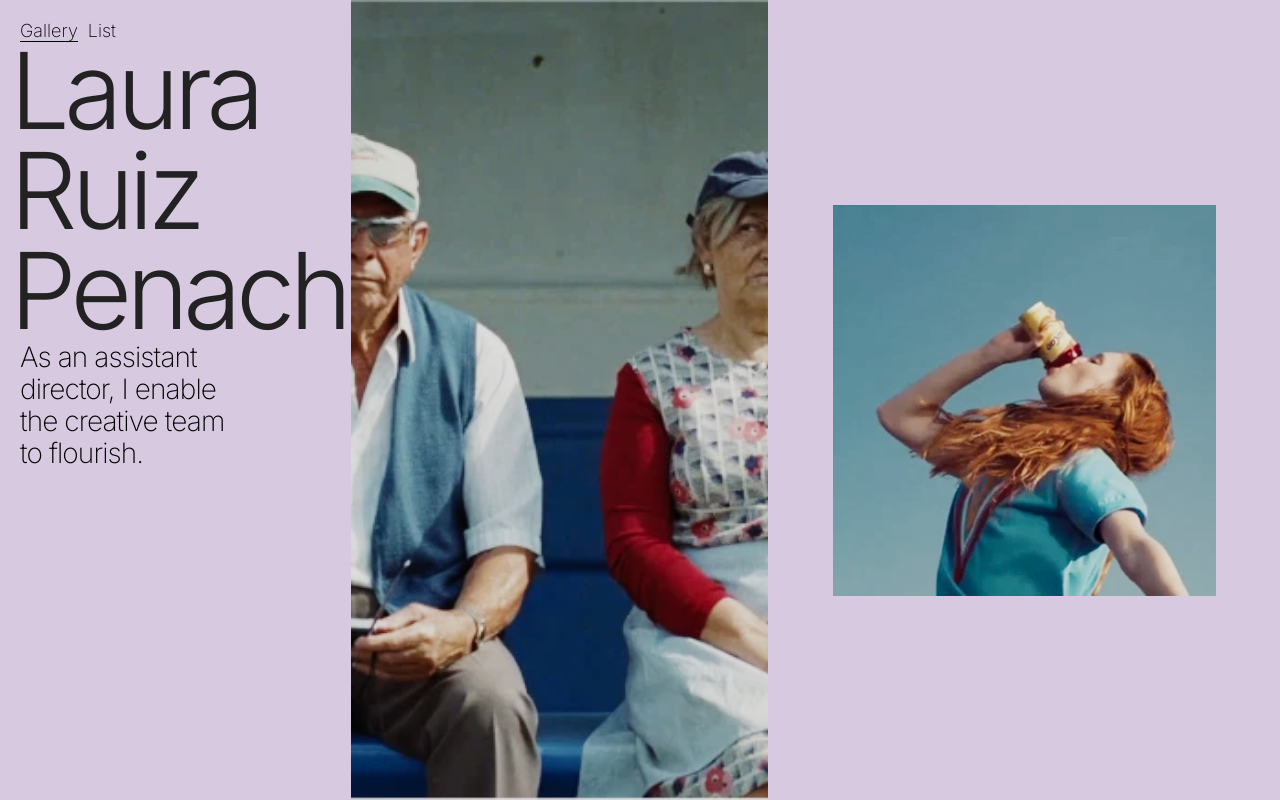
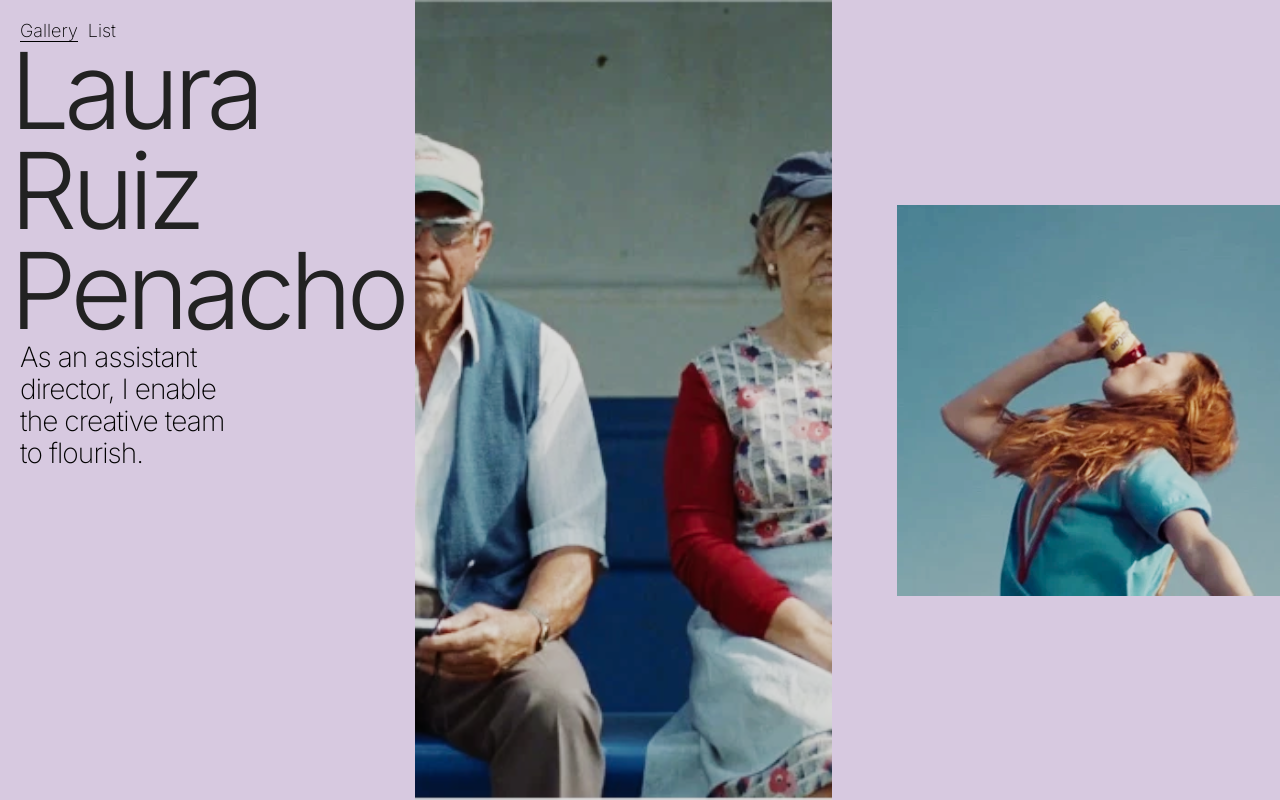
Before and after one commit to alejandromachin/lauraruizweb, a React (Create React App) app: page /home in a window 1280 px wide. Built offline with nearby package versions, Linux system fonts and the light colour scheme.

Commit message:
fixed width on projectDisplay and infoCard

```diff
--- a/src/index.css
+++ b/src/index.css
@@ -40,7 +40,7 @@ a:active {
 .navigation {
   display: flex;
   flex-direction: row;
-  width: 25vw;
+  width: 30vw;
   gap: 10px;
 }
 
```
